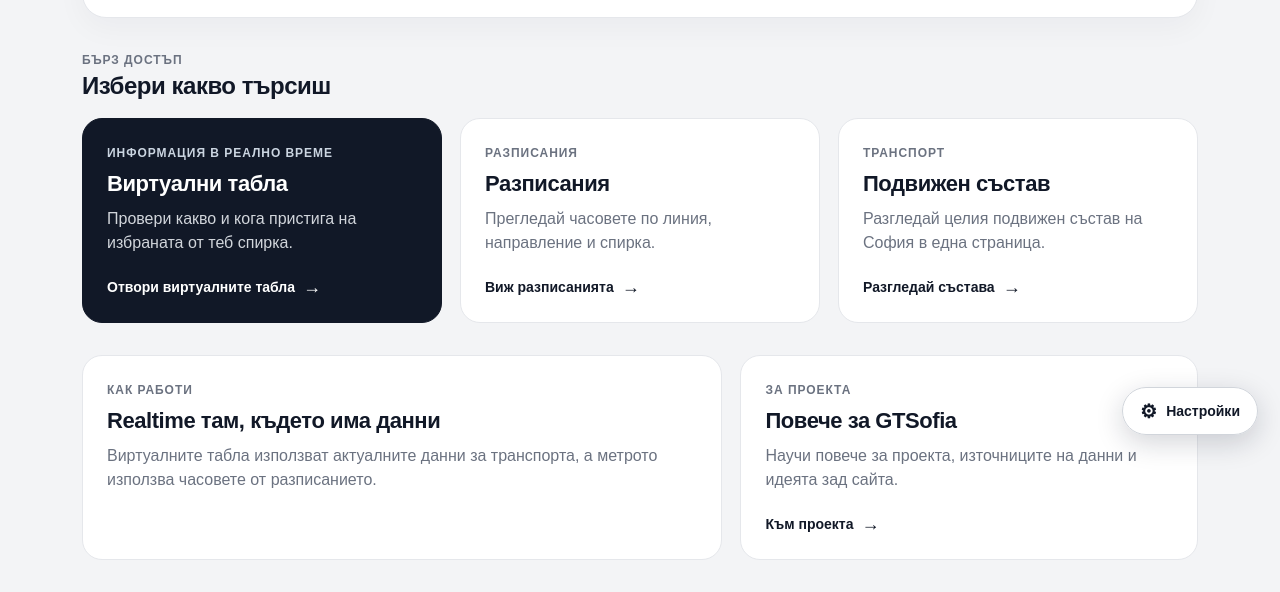
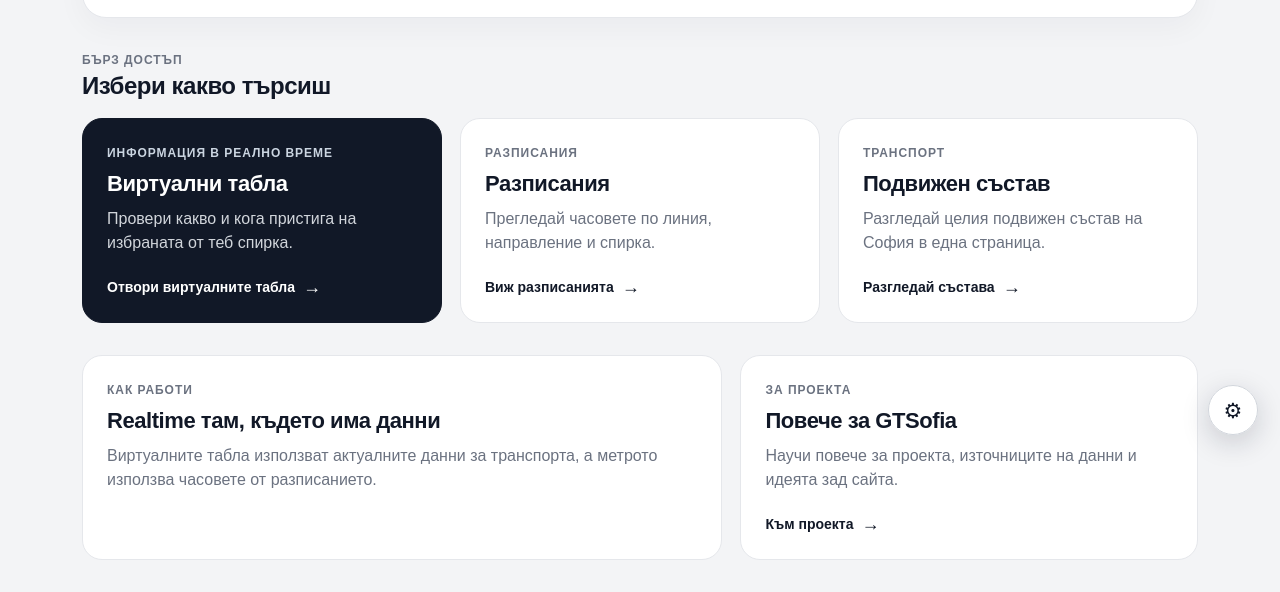
Before and after one commit to nikolay2508/gtsofia, a plain HTML site: page index.html in a window 1280 px wide. Shown: the part 343-935 px from the top of the page. Drawn offline with Linux system fonts and the light colour scheme; a web font is replaced by a local one.

Commit message:
Add files via upload

```diff
--- a/assets/css/style.css
+++ b/assets/css/style.css
@@ -1761,29 +1761,40 @@ THEME SETTINGS
 }
 
 .site-settings-toggle {
-  min-height: 48px;
+  width: 50px;
+  height: 50px;
+  min-height: 50px;
   display: inline-flex;
   align-items: center;
   justify-content: center;
-  gap: 9px;
-  padding: 0 17px;
+  padding: 0;
   border: 1px solid #d1d5db;
-  border-radius: 999px;
+  border-radius: 50%;
   background: rgba(255, 255, 255, .96);
   color: #111827;
   box-shadow: 0 8px 28px rgba(15, 23, 42, .18);
   font: inherit;
-  font-size: 14px;
-  font-weight: 700;
   cursor: pointer;
   backdrop-filter: blur(14px);
   -webkit-backdrop-filter: blur(14px);
-  transition: transform .18s ease, box-shadow .18s ease, background .2s ease;
+  transition: transform .18s ease, box-shadow .18s ease, background .2s ease, border-color .2s ease;
 }
 
 .site-settings-toggle:hover {
-  transform: translateY(-2px);
-  box-shadow: 0 11px 32px rgba(15, 23, 42, .22);
+  transform: scale(1.06);
+  border-color: #9ca3af;
+  box-shadow: 0 10px 30px rgba(15, 23, 42, .22);
+}
+
+.site-settings-toggle-icon {
+  display: inline-block;
+  font-size: 21px;
+  line-height: 1;
+  transition: transform .22s ease;
+}
+
+.site-settings-toggle:hover .site-settings-toggle-icon {
+  transform: rotate(24deg);
 }
 
 .site-settings-toggle:focus-visible,
@@ -1791,12 +1802,6 @@ THEME SETTINGS
 .site-theme-option:focus-visible {
   outline: 3px solid #60a5fa;
   outline-offset: 3px;
-}
-
-.site-settings-toggle-icon {
-  display: inline-block;
-  font-size: 19px;
-  line-height: 1;
 }
 
 .site-settings-panel {
@@ -2223,7 +2228,8 @@ html[data-theme="dark"] .site-theme-option.is-selected {
   }
 
   .site-settings-toggle {
-    min-height: 45px;
-    padding: 0 14px;
-  }
-}
+    width: 46px;
+    height: 46px;
+    min-height: 46px;
+  }
+}
--- a/assets/js/theme.js
+++ b/assets/js/theme.js
@@ -110,11 +110,12 @@
         class="site-settings-toggle"
         id="siteSettingsToggle"
         type="button"
+        aria-label="Отвори настройките"
+        title="Настройки"
         aria-expanded="false"
         aria-controls="siteSettingsPanel"
       >
         <span class="site-settings-toggle-icon" aria-hidden="true">⚙</span>
-        <span>Настройки</span>
       </button>
     `;
 
```
